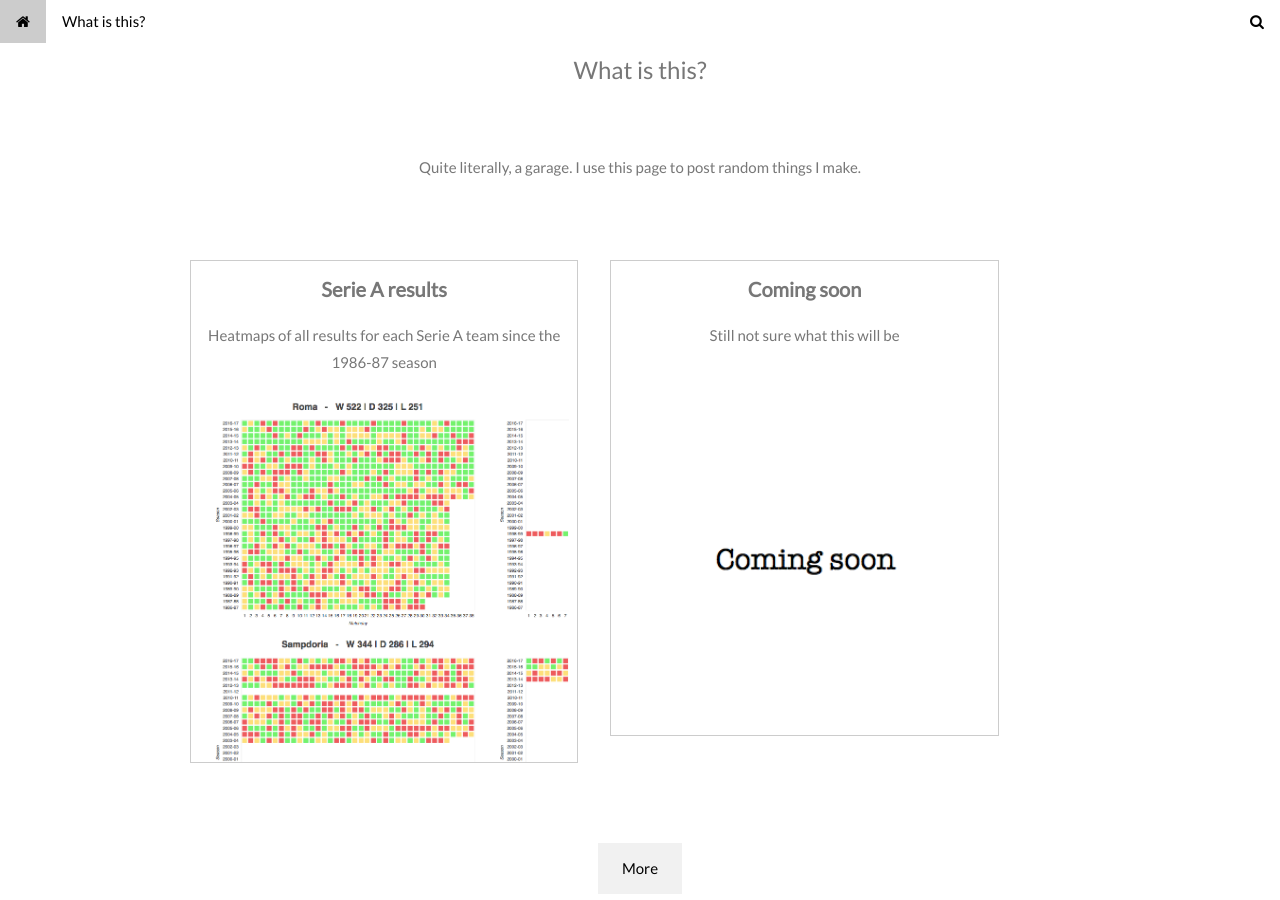
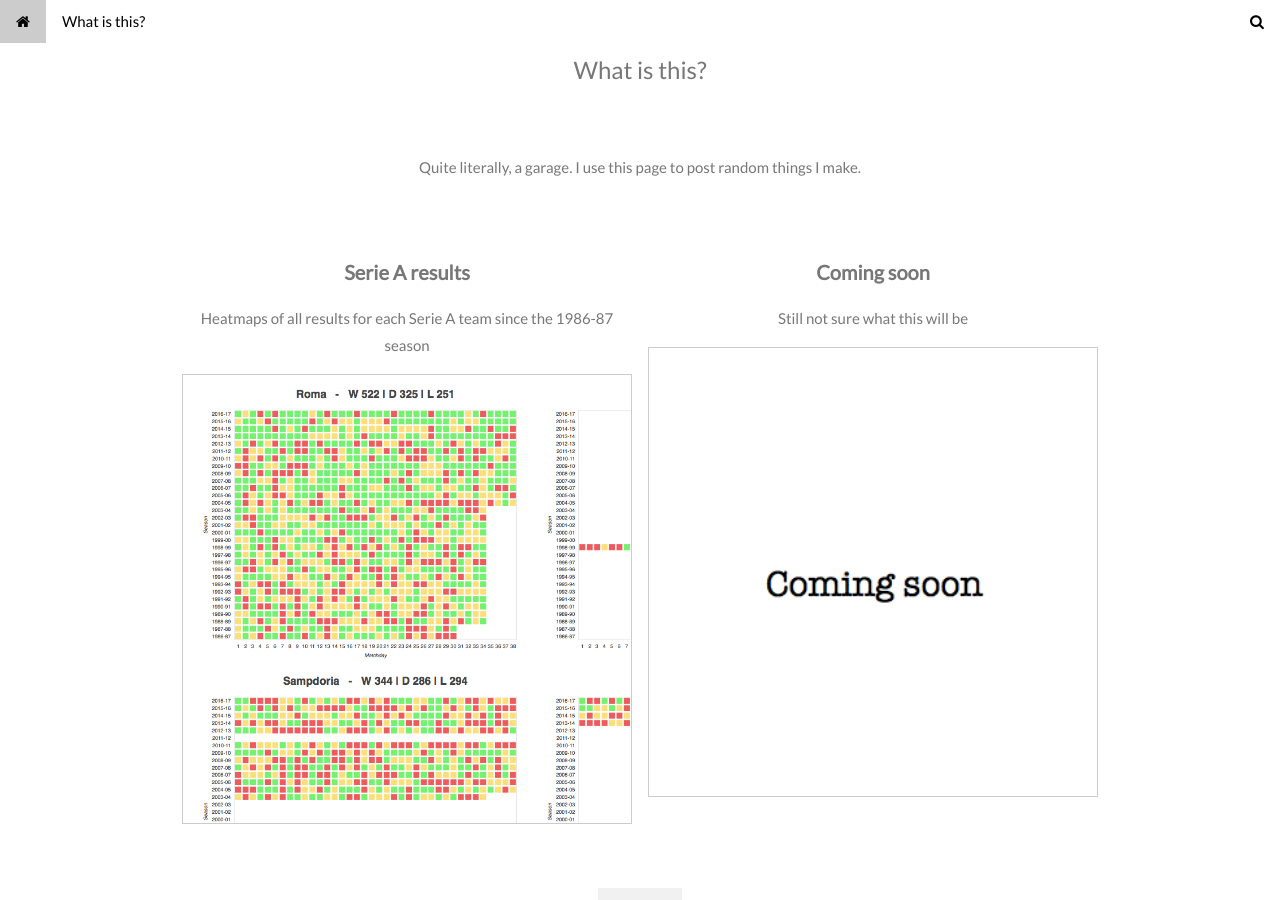
Before and after one commit to ptrmoli/ptrmoli.github.io, a Jekyll site: the page index.html, which Jekyll copies as it is, in a window 1280 px wide and 900 px high, scrolled down 926 px. Built offline with Jekyll 4.4.1, drawn with Linux system fonts in a browser that asks for light colours.

Commit message:
Update index.html

```diff
--- a/index.html
+++ b/index.html
@@ -76,15 +76,15 @@ body, html {
 
     <!-- Responsive Grid. Two columns on tablets, laptops and desktops. Will stack on mobile devices/small screens (100% width) -->
   <div class="w3-row-padding w3-center">
-    <div class="w3-col m5 w3-border w3-margin">
+    <div class="w3-col m6">
       <h4 class="w3-center"><b>Serie A results</b></h4>
       <p class="w3-center">Heatmaps of all results for each Serie A team since the 1986-87 season</p>
-      <img src="https://ptrmoli.github.io/assets/images/serieAresults.png" style="width:100%" onclick="onClick(this)" class="w3-hover-opacity">
+      <img src="https://ptrmoli.github.io/assets/images/serieAresults.png" style="width:100%" onclick="onClick(this)" class="w3-hover-opacity w3-border">
     </div>
-    <div class="w3-col m5 w3-border w3-margin">
+    <div class="w3-col m6">
       <h4 class="w3-center"><b>Coming soon</b></h4>
       <p class="w3-center">Still not sure what this will be</p>
-      <img src="https://ptrmoli.github.io/assets/images/comingsoon.png" style="width:100%" onclick="onClick(this)" class="w3-hover-opacity">
+      <img src="https://ptrmoli.github.io/assets/images/comingsoon.png" style="width:100%" onclick="onClick(this)" class="w3-hover-opacity w3-border">
     </div>
   </div>
   <div class="w3-row-padding w3-center">
```
